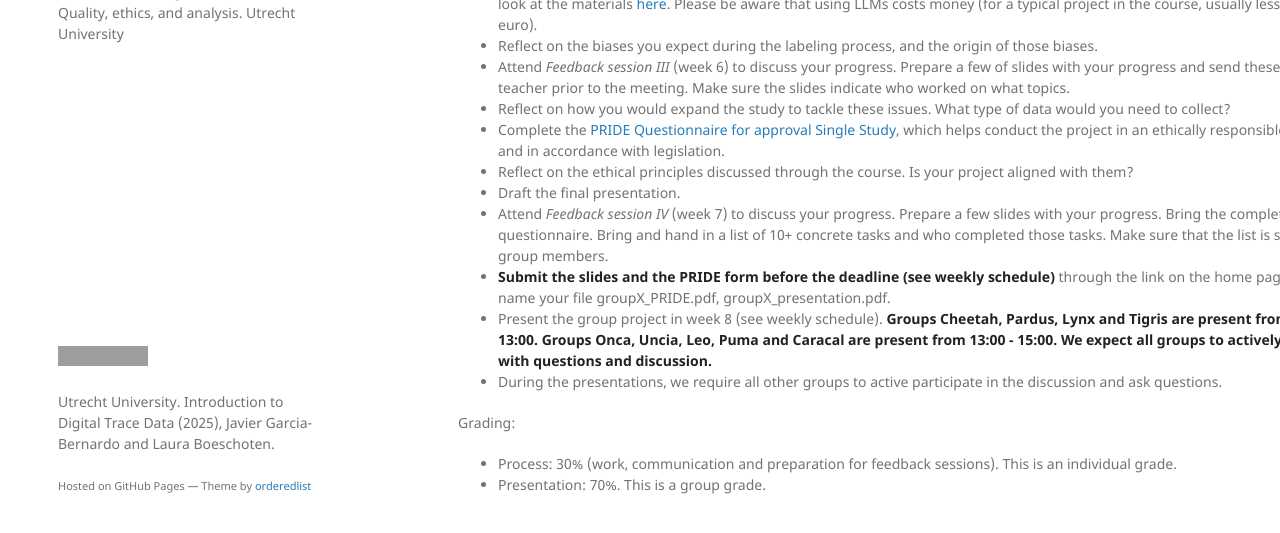
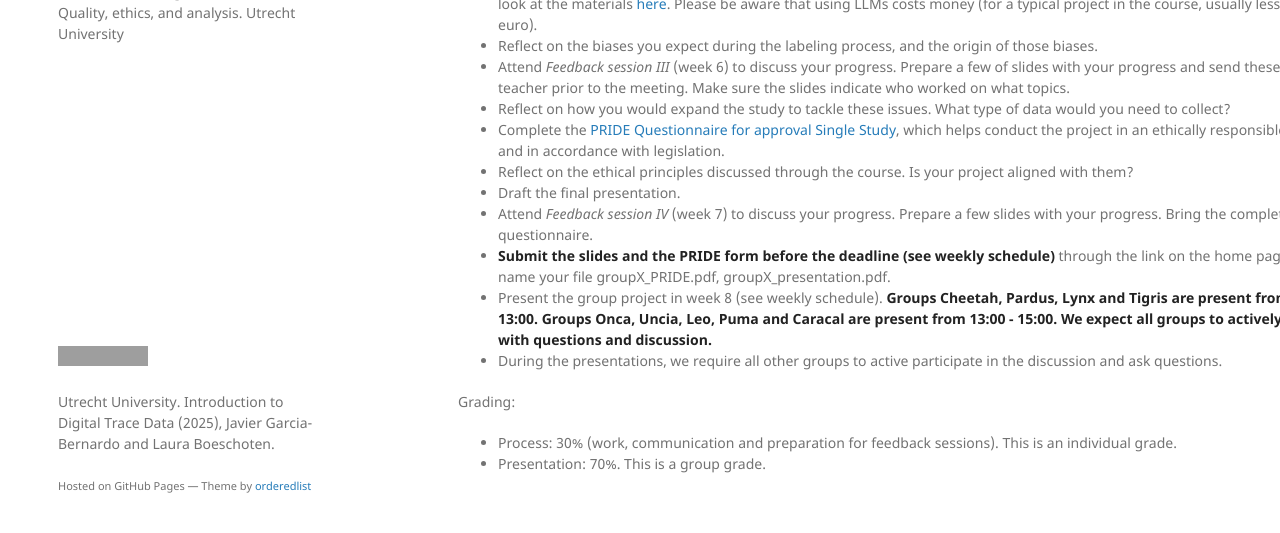
Before and after one commit to digitalTraceData/digitalTraceData.github.io, a Jekyll site: the page built from project.md, in a window 1280 px wide and 900 px high, scrolled down 2074 px, cut to the strip 335-868 px from the top of the window. Built offline with Jekyll 4.4.1, drawn with Linux system fonts in a browser that asks for light colours; grey boxes are pictures that could not be loaded.

Commit message:
Update project.md

```diff
--- a/project.md
+++ b/project.md
@@ -73,7 +73,7 @@ Steps:
 - Complete the [PRIDE Questionnaire for approval Single Study](https://ferb.sites.uu.nl/wp-content/uploads/sites/432/2025/05/PRIDE-Questionnaire-for-approval-Single-Study.docx), which helps conduct the project in an ethically responsible manner and in accordance with legislation.
 - Reflect on the ethical principles discussed through the course. Is your project aligned with them?
 - Draft the final presentation.
-- Attend _Feedback session IV_ (week 7) to discuss your progress. Prepare a few slides with your progress. Bring the completed PRIDE questionnaire. Bring and hand in a list of 10+ concrete tasks and who completed those tasks. Make sure that the list is signed by all group members.
+- Attend _Feedback session IV_ (week 7) to discuss your progress. Prepare a few slides with your progress. Bring the completed PRIDE questionnaire.
 - **Submit the slides and the PRIDE form before the deadline (see weekly schedule)** through the link on the home page. Please name your file groupX_PRIDE.pdf, groupX_presentation.pdf.
 - Present the group project in week 8 (see weekly schedule). **Groups Cheetah, Pardus, Lynx and Tigris are present from 11:00 - 13:00. Groups Onca, Uncia, Leo, Puma and Caracal are present from 13:00 - 15:00. We expect all groups to actively engage with questions and discussion.**
 - During the presentations, we require all other groups to active participate in the discussion and ask questions.
```
